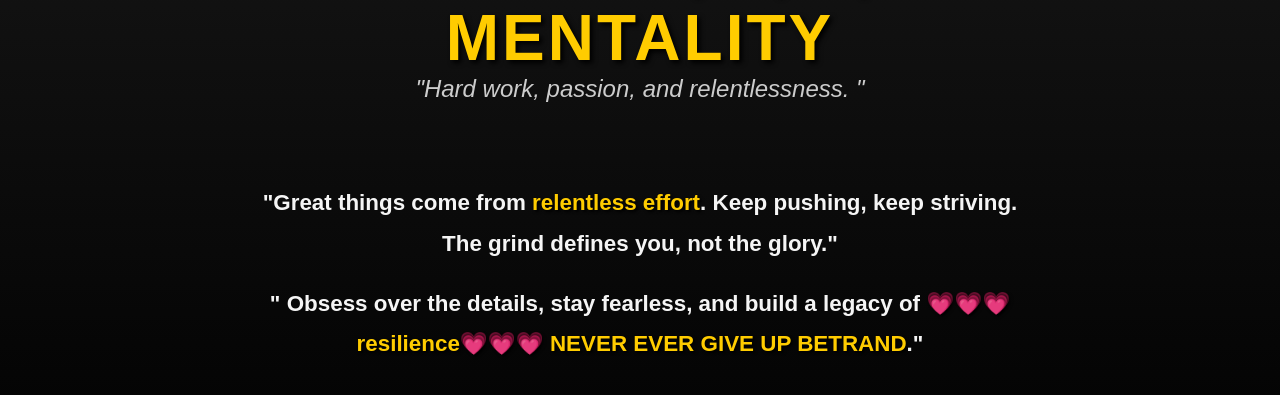
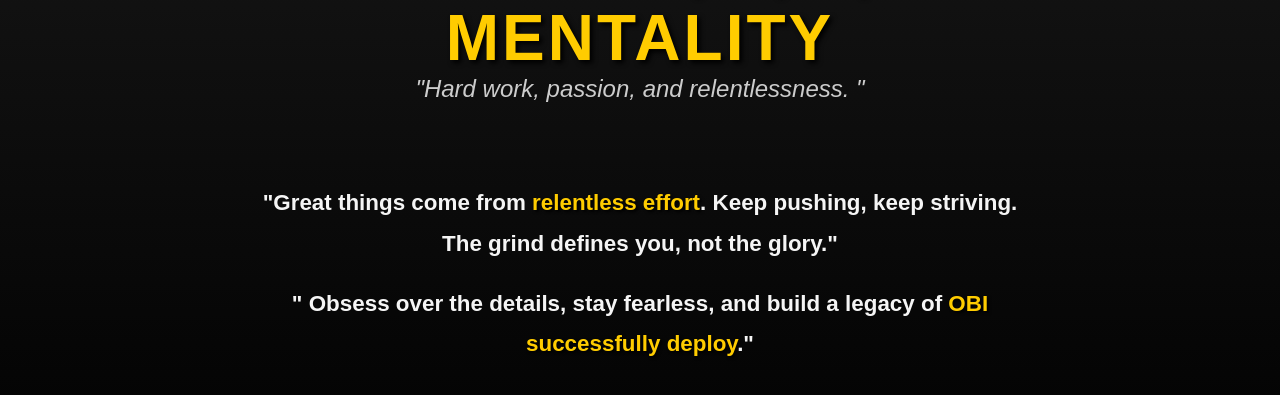
Before and after one commit to Betrand1999/cicd, a Flask app: page / in a window 1280 px wide. Shown: the part 272-667 px from the top of the page. Run offline with Flask 3, Linux system fonts and the light colour scheme.

Commit message:
update application add bane Obi

```diff
--- a/hello_world_app/app.py
+++ b/hello_world_app/app.py
@@ -7,4 +7,4 @@ def home():
     return render_template('index.html')
 
 if __name__ == '__main__':
-    app.run(debug=True, host='0.0.0.0', port=8000)
+    app.run(debug=True, host='0.0.0.0', port=8080)
--- a/hello_world_app/templates/index.html
+++ b/hello_world_app/templates/index.html
@@ -78,7 +78,7 @@
       </div>
       <div class="quote">
         " Obsess over the details, stay fearless, and build a legacy of
-        <span> 💗💗💗resilience💗💗💗 NEVER EVER GIVE UP BETRAND</span>."
+        <span>OBI successfully deploy</span>."
       </div>
     </main>
   </body>
```
